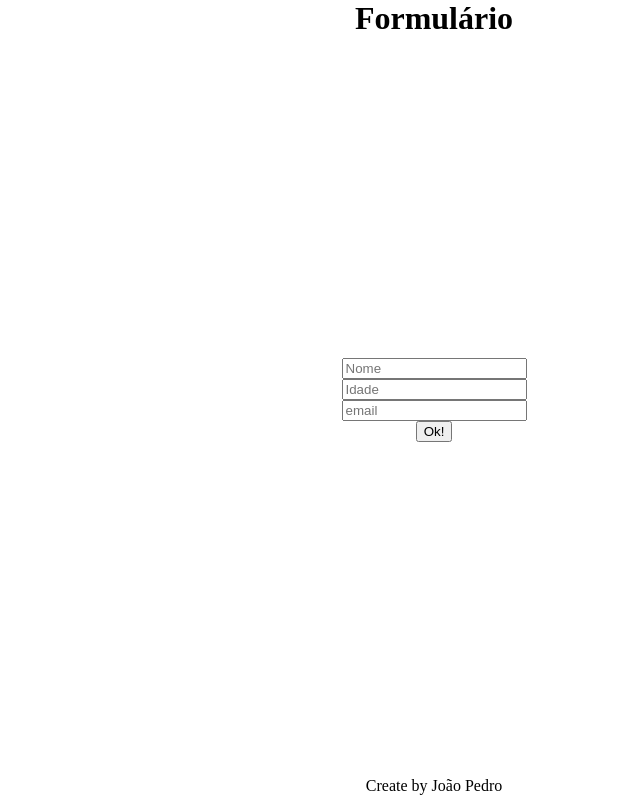
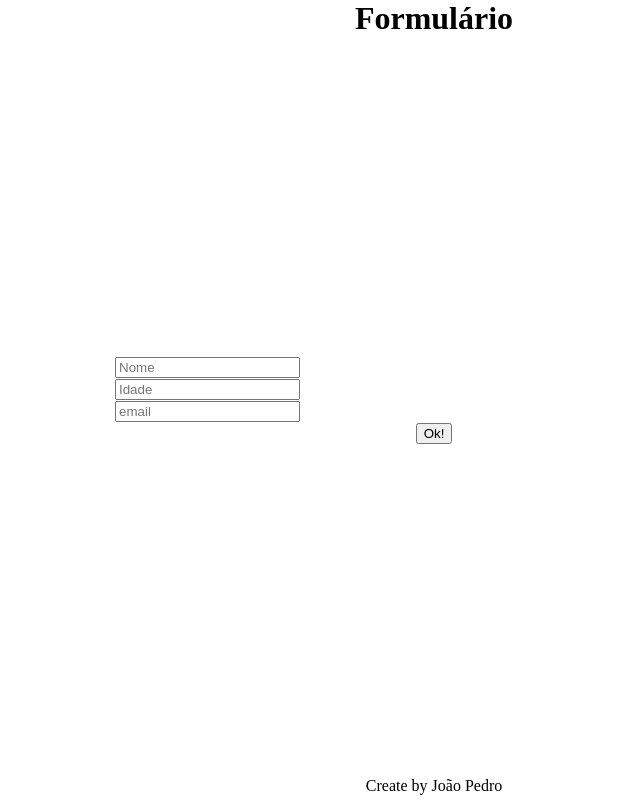
Before and after one commit to Joaosilva07/pgweb, a plain HTML site: page index.html in a window 1280 px wide. Shown: the whole page, without its empty margins (206-846 px from the left). Drawn offline with Linux system fonts and the light colour scheme.

Commit message:
Feat: Added Script.js for javascripts

```diff
--- a/index.html
+++ b/index.html
@@ -11,13 +11,13 @@
 
     <div class ="user-input">
 
-    <input type="text" id="name" name="name" placeholder="Nome"> <br>
+    <input type="text" id="name" name="name" placeholder="Nome">
 
 
-    <input type="number" id="age" name="age" placeholder="Idade" > <br>
+    <input type="number" id="age" name="age" placeholder="Idade" >
 
 
-    <input type="email" id="email" name="email" placeholder="email"> <br>
+    <input type="email" id="email" name="email" placeholder="email">
     <button id = "Ok-button" >Ok!</button>
 
 
--- a/style.css
+++ b/style.css
@@ -13,14 +13,21 @@
 
 }
 
+input{
+    display: block;
+    margin: 1px;
+}
+
 .user-input{
     text-align: center;
     width: 50%;
-    margin: 0 auto;
+    margin-left: auto;
+    margin-right: auto;
     position: absolute;
     left: 50%;
     top: 50%;
     transform: translate(-50%, -50%);
+    padding: 5px;
 
 
 
```
Also changed, not shown: script.js (added).
